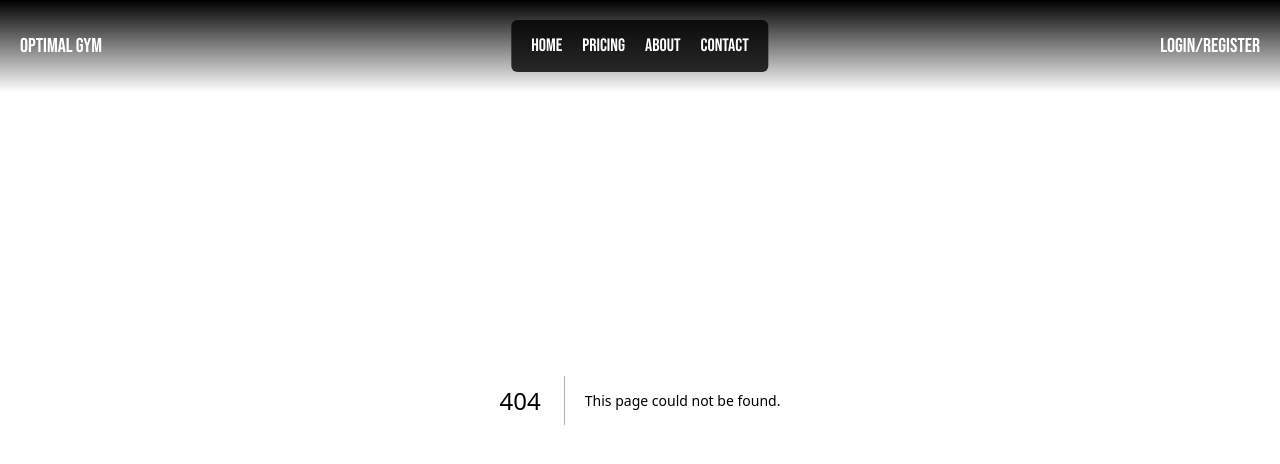
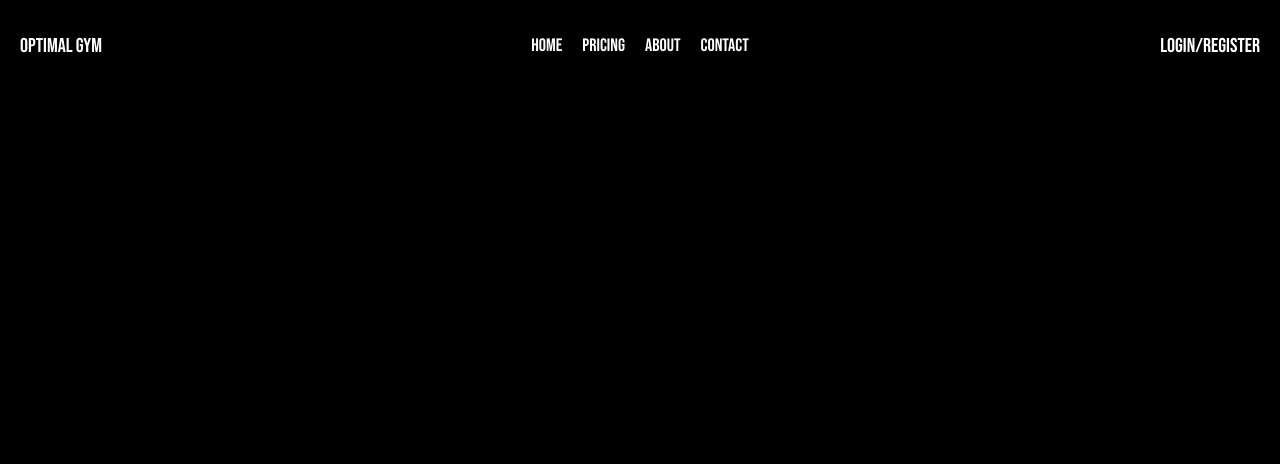
Before and after one commit to qzyx/optimal-gym-client, a Next.js app: page /login in a window 1280 px wide. Before the commit this address had no page. Shown: the top 464 px of the page. Built offline with nearby package versions, Linux system fonts and the light colour scheme.

Commit message:
Added login register pages

```diff
--- /dev/null
+++ b/src/app/login/page.tsx
@@ -0,0 +1,7 @@
+import React from "react";
+
+const page = () => {
+  return <div></div>;
+};
+
+export default page;
--- /dev/null
+++ b/src/app/register/page.tsx
@@ -0,0 +1,7 @@
+import React from "react";
+
+const page = () => {
+  return <div></div>;
+};
+
+export default page;
--- a/src/components/Header.tsx
+++ b/src/components/Header.tsx
@@ -1,11 +1,15 @@
+import Link from "next/link";
 
 const Header = () => {
   return (
     <div className="absolute w-full z-10 text-white bg-gradient-to-b from-black to-transparent text-lg lg:text-xl flex justify-between items-center py-4 md:py-8 px-2 md:px-5">
       <span className="select-none">OPTIMAL GYM</span>
-      <button className="cursor-pointer hover:text-gray-300 transition-all duration-200 ease-in-out">
+      <Link
+        href={"/login"}
+        className="cursor-pointer hover:text-gray-300 transition-all duration-200 ease-in-out"
+      >
         LOGIN/REGISTER
-      </button>
+      </Link>
     </div>
   );
 };
--- a/src/components/NavBar.tsx
+++ b/src/components/NavBar.tsx
@@ -72,7 +72,10 @@ const NavBar = () => {
       if (element) observer.observe(element);
     });
 
-    return () => observer.disconnect();
+    return () => {
+      observer.disconnect();
+      setActiveSection(null);
+    };
   }, []);
 
   return (
@@ -80,7 +83,7 @@ const NavBar = () => {
       <nav className="hidden md:flex top-10 sm:top-5 left-[50%] z-10 text-base -translate-x-[50%] fixed px-5 items-center justify-center gap-5 md:text-lg text-white py-3 rounded-md font-bebas bg-black/80 mx-auto">
         {links.map((link: Link, idx) => (
           <a
-            href={`#${link.url}`}
+            href={`/#${link.url}`}
             className={`cursor-pointer select-none relative hover:tracking-wider hover:text-gray-300 transition-all duration-200 ease-in-out ${
               activeSection === link.url
                 ? "after:content-[''] after:h-[2px]  after:absolute after:bottom-0 after:left-[50%] after:bg-white after:transition-all after:duration-300 after:ease-in-out after:translate-x-[-50%] after:w-full"
@@ -99,13 +102,19 @@ const NavBar = () => {
             <a
               href={`#${link.url}`}
               className={`text-white text-xl flex flex-col items-center cursor-pointer flex-1 py-1 transition-all duration-300 ${
-              activeSection === link.url
-                ? "bg-gradient-to-r from-gray-800 via-gray-600 to-gray-800 rounded-full shadow-lg shadow-blue-500/30 scale-105"
-                : "hover:bg-black/30 hover:rounded-full"
+                activeSection === link.url
+                  ? "bg-gradient-to-r from-gray-800 via-gray-600 to-gray-800 rounded-full shadow-lg shadow-blue-500/30 scale-105"
+                  : "hover:bg-black/30 hover:rounded-full"
               }`}
               key={link.name || idx}
             >
-              <span className={activeSection === link.url ? "text-white animate-pulse" : ""}>{link.icon}</span>
+              <span
+                className={
+                  activeSection === link.url ? "text-white animate-pulse" : ""
+                }
+              >
+                {link.icon}
+              </span>
               <span>{link.name}</span>
             </a>
           ))}
```
